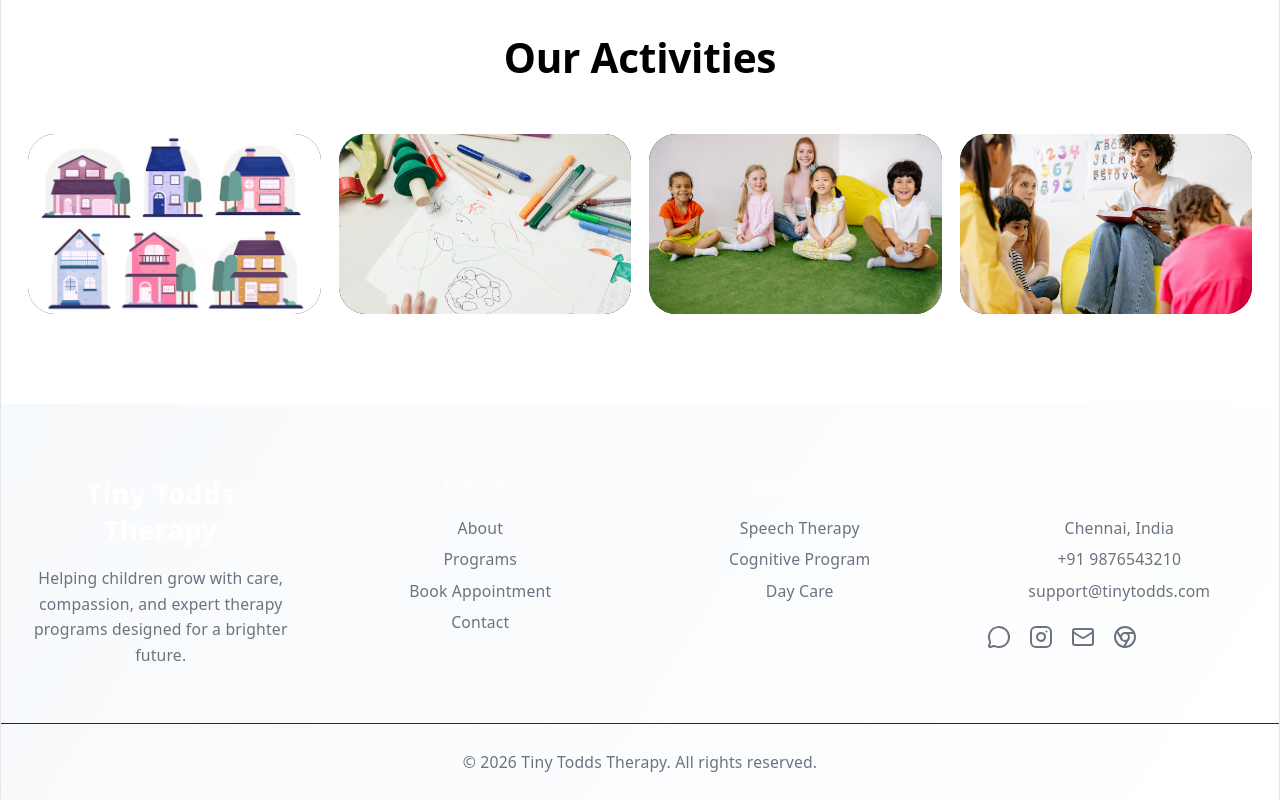
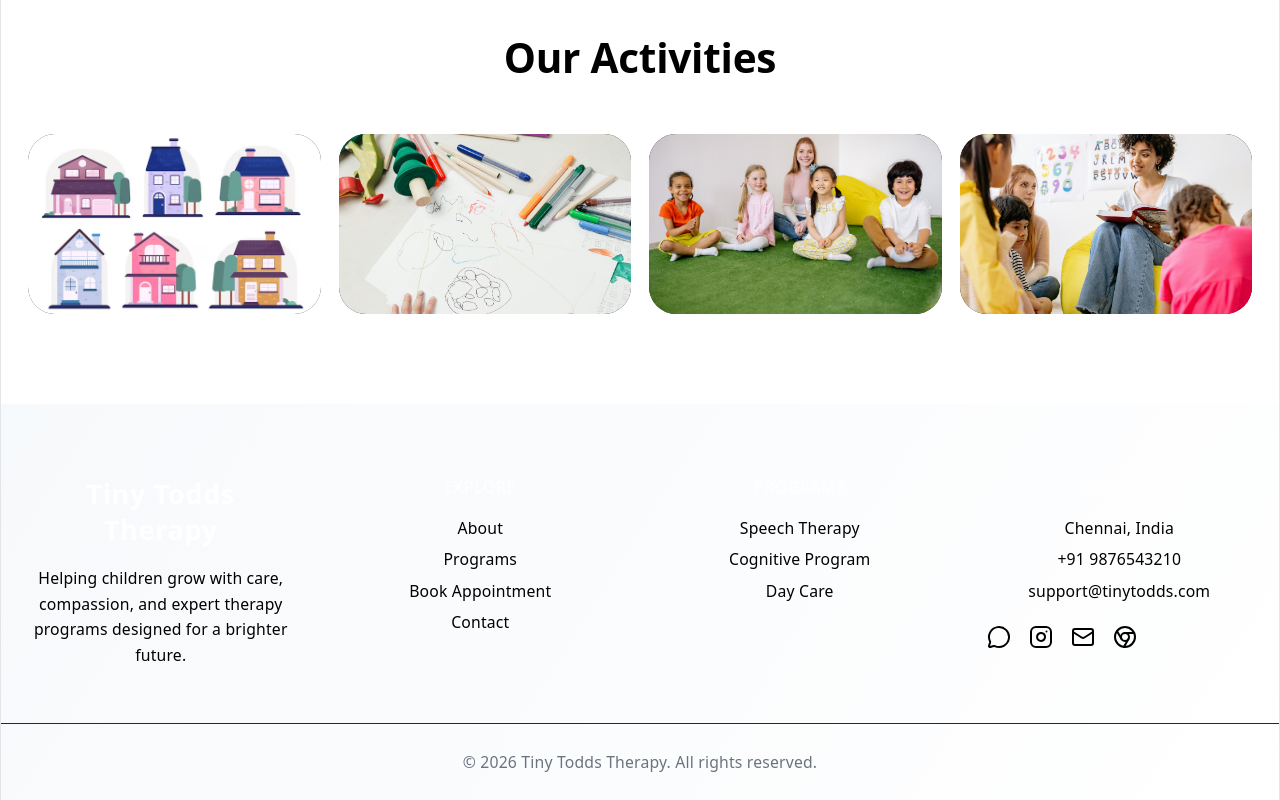
Before and after one commit to Mohan9498/Appointment, a React (Vite) app in the folder frontend/: page / in a window 1280 px wide. Shown: the part 1200-2000 px from the top of the page. Built offline with nearby package versions, Linux system fonts and the light colour scheme.

Commit message:
modified:   frontend/src/components/Footer.jsx modified:   frontend/src/pages/Login.jsx

```diff
--- a/frontend/src/components/Footer.jsx
+++ b/frontend/src/components/Footer.jsx
@@ -5,7 +5,7 @@ function Footer() {
   return (
     <footer className="text-gray-500 dark:text-gray-400 pt-16 pb-6">
 
-      <div className="w-full px-6 grid md:grid-cols-4 gap-12">
+      <div className="w-full px-6 grid md:grid-cols-4 text-black dark:text-white gap-12">
 
         {/* Brand */}
         <div>
@@ -26,16 +26,16 @@ function Footer() {
           </h3>
 
           <div className="flex flex-col gap-2 text-sm">
-            <Link to="/about" className="hover:text-white transition">
+            <Link to="/about" className="hover:text-indigo-500 transition">
               About
             </Link>
-            <Link to="/programs" className="hover:text-white transition">
+            <Link to="/programs" className="hover:text-indigo-500 transition">
               Programs
             </Link>
-            <Link to="/appointment" className="hover:text-white transition">
+            <Link to="/appointment" className="hover:text-indigo-500 transition">
               Book Appointment
             </Link>
-            <Link to="/contact" className="hover:text-white transition">
+            <Link to="/contact" className="hover:text-indigo-500 transition">
               Contact
             </Link>
           </div>
--- a/frontend/src/pages/Login.jsx
+++ b/frontend/src/pages/Login.jsx
@@ -80,7 +80,7 @@ function Login() {
                 Tiny Todds Therapy Care
               </div>
 
-              <h1 className="mt-8 max-w-xl text-5xl font-bold leading-tight tracking-tight">
+              <h1 className="mt-8 max-w-xl text-6xl font-bold leading-tight tracking-tight">
                 Secure admin access for appointment management.
               </h1>
 
```
